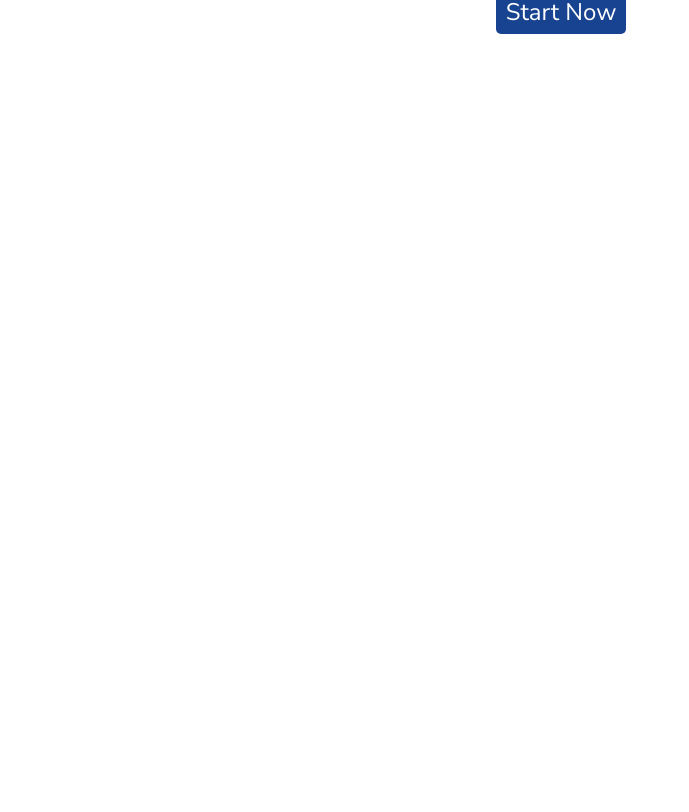
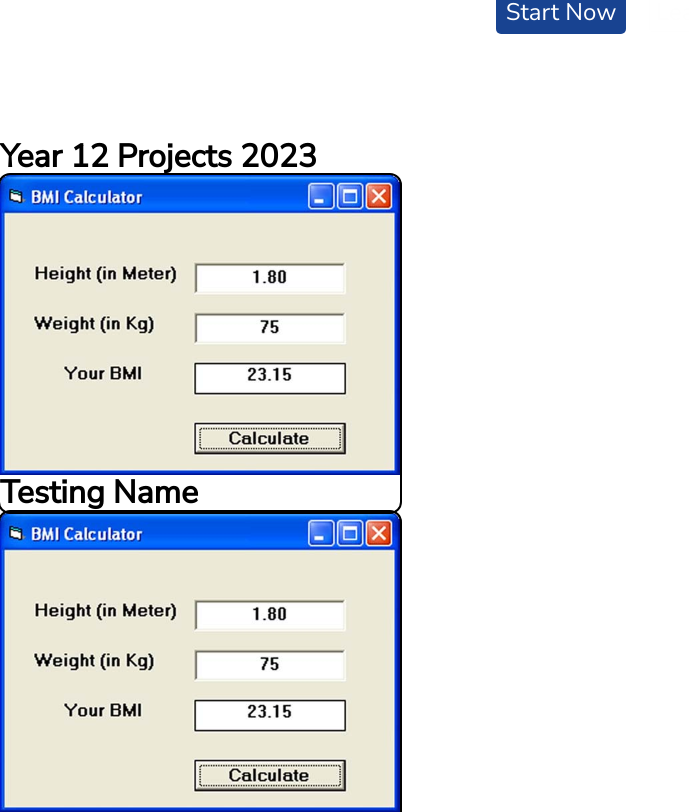
Before and after one commit to xdgreat/computerDepartmentQuiz, a React (Vite) app: page / in a window 1280 px wide. Shown: the part 4629-5441 px from the top of the page, without its empty margins (0-689 px from the left). Before the commit the page ends 4768 px from the top, so only its background shows below. Built offline with nearby package versions, Linux system fonts and the light colour scheme.

Commit message:
new project section

```diff
--- a/src/App.jsx
+++ b/src/App.jsx
@@ -7,6 +7,7 @@ import "./reset.css";
 import { StaffGallery } from "./components/staffGallery";
 import Aboutevent from "./components/aboutevent";
 import Quizlink from "./components/quizlink";
+import ProjectGallery from "./components/ProjectGallery";
 
 function App() {
   return (
@@ -18,6 +19,7 @@ function App() {
       <Aboutevent />
       <BackToTop />
       <Quizlink />
+      <ProjectGallery />
     </>
   );
 }
--- /dev/null
+++ b/src/components/ProjectGallery.jsx
@@ -0,0 +1,20 @@
+import React from "react";
+import Year12Cards from "./Year12Cards";
+import bmiplaceholder from "../assets/bmiplaceholder.jpg";
+import "../styles/projectgallery.css";
+
+function ProjectGallery() {
+  return (
+    <section className="project-gallery">
+      <h1 className="y12-title">Year 12 Projects 2023</h1>
+      <div className="year-12-gallery">
+        <Year12Cards name={"Testing Name"} image={bmiplaceholder} />
+        <Year12Cards name={"Testing Name"} image={bmiplaceholder} />
+        <Year12Cards name={"Testing Name"} image={bmiplaceholder} />
+      </div>
+      <div className="year-13-gallery"></div>
+    </section>
+  );
+}
+
+export default ProjectGallery;
--- /dev/null
+++ b/src/components/Year12Cards.jsx
@@ -0,0 +1,15 @@
+import React from "react";
+import "../styles/year12.css";
+
+const Year12Cards = ({ image, name }) => {
+  return (
+    <div className="y12-card">
+      <div className="y12-img-container">
+        <img src={image} alt="" className="y12-img" />
+      </div>
+      <h1 className="y12-title">{name}</h1>
+    </div>
+  );
+};
+
+export default Year12Cards;
--- /dev/null
+++ b/src/styles/year12.css
@@ -0,0 +1,5 @@
+.y12-card{
+    outline: 2px solid;
+    border-radius: 10px;
+    width: 400px;
+}
```
Also changed, not shown: src/assets/bmiplaceholder.jpg (added), src/pages/Quiz.jsx (line endings or trailing spaces), src/styles/projectgallery.css (added).
